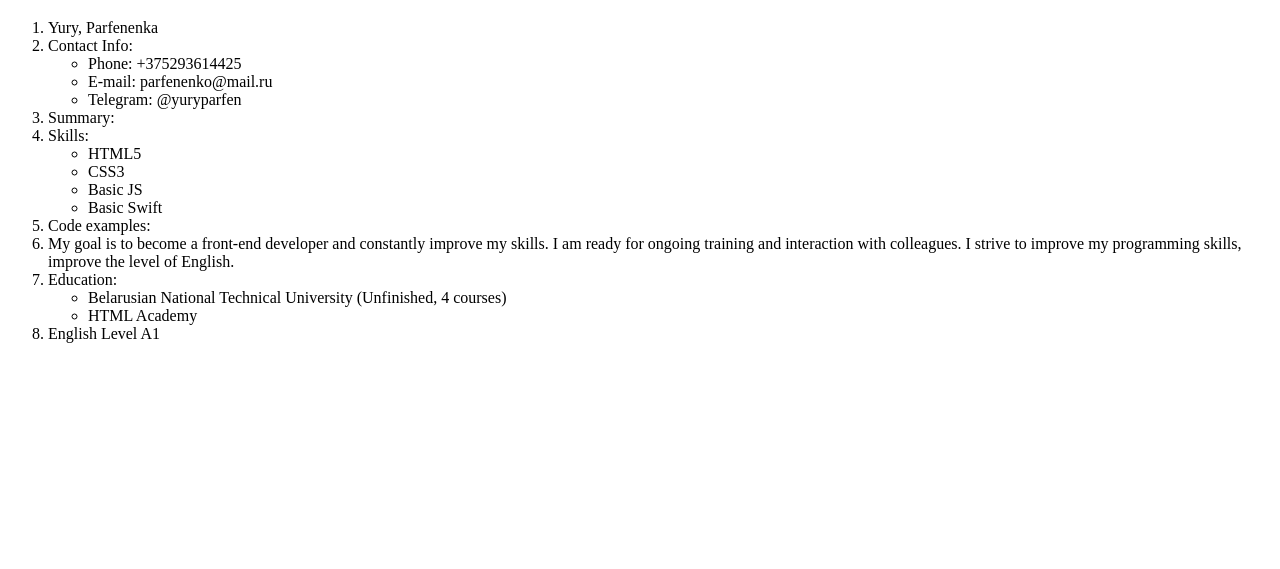
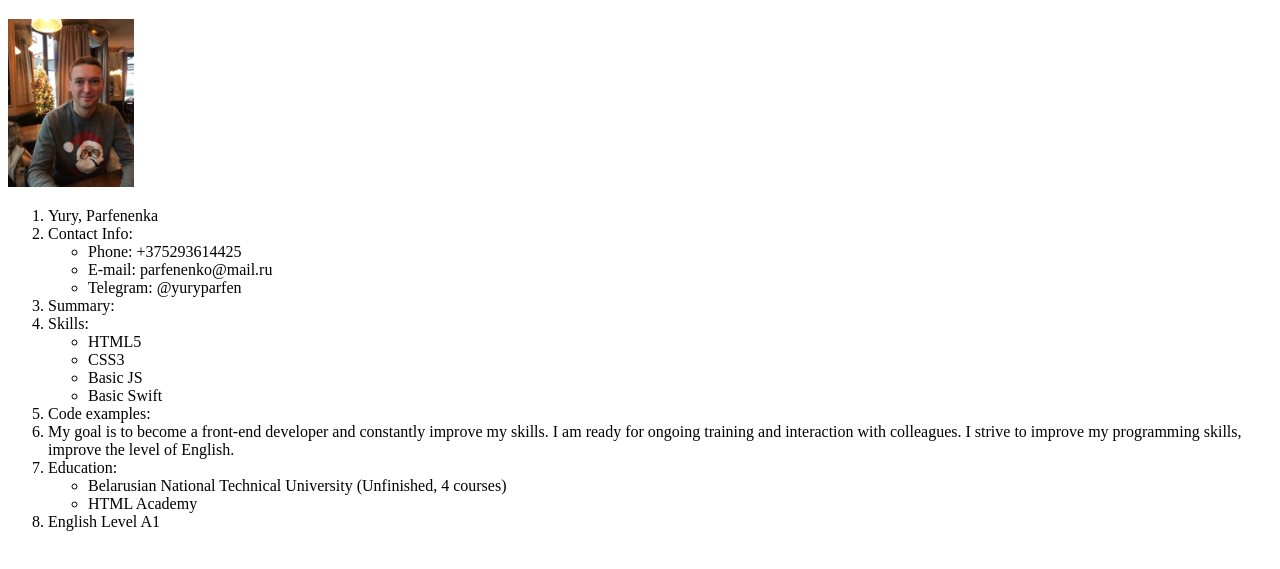
Before and after one commit to yury-parfen/rsschool-cv, a plain HTML site: page index.html in a window 1280 px wide. Shown: the part 61-630 px from the top of the page. Drawn offline with Linux system fonts and the light colour scheme.

Commit message:
feat: add photo

```diff
--- a/index.html
+++ b/index.html
@@ -10,6 +10,7 @@
       <h1>Junior Front-end Developer Resume</h1>
   </header>
   <main>
+      <img src="img/photo.jpg" width=10% alt="My photo">
       <ol>
           <li>
               Yury, Parfenenka
--- a/style.css
+++ b/style.css
@@ -0,0 +1,3 @@
+body {
+
+}
```
